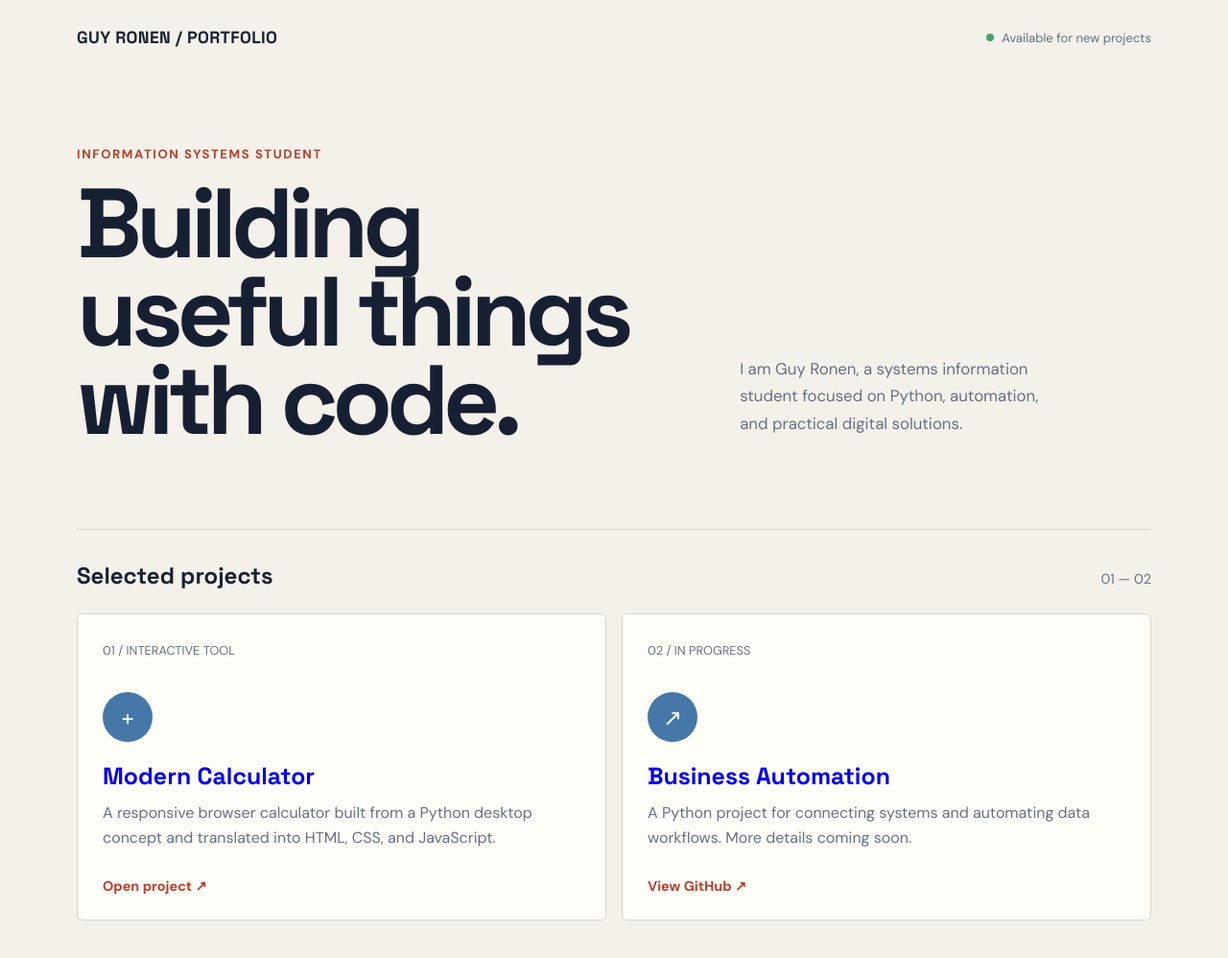
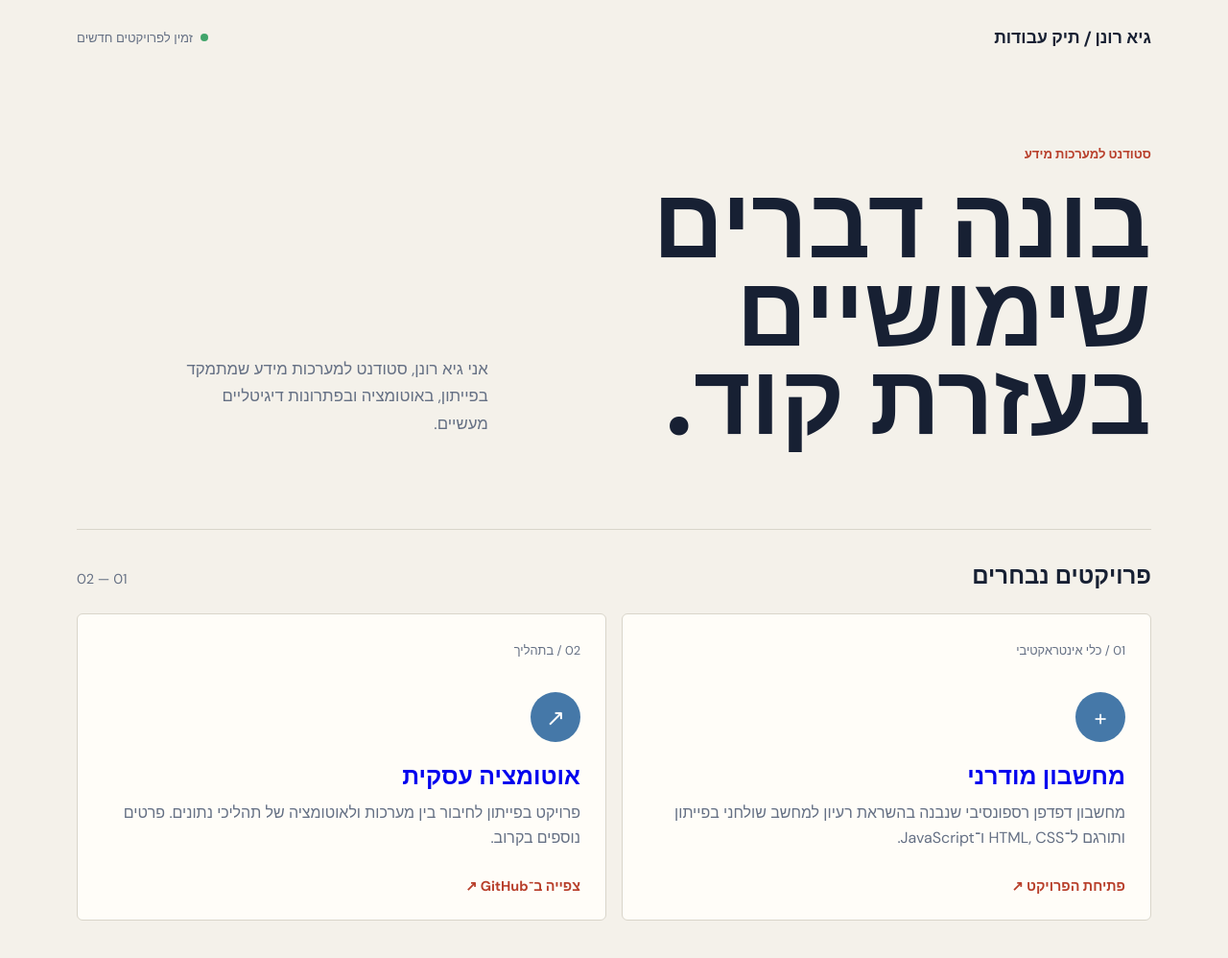
Before and after one commit to guy-ronen/my-website, a plain HTML site: page index.html in a window 1280 px wide. Shown: the whole page at 96% size. Drawn offline with Linux system fonts and the light colour scheme.

Commit message:
Translate portfolio and calculator to Hebrew

```diff
--- a/calculator.css
+++ b/calculator.css
@@ -1,9 +1,9 @@
-@import url('https://fonts.googleapis.com/css2?family=DM+Sans:wght@400;500;700&family=Space+Grotesk:wght@500;600;700&display=swap');
+@import url('https://fonts.googleapis.com/css2?family=DM+Sans:wght@400;500;700&family=Heebo:wght@400;500;700&family=Space+Grotesk:wght@500;600;700&display=swap');
 
 :root {
     color: #f6f4ef;
     background: #182231;
-    font-family: "DM Sans", sans-serif;
+    font-family: "Heebo", "DM Sans", sans-serif;
 }
 
 * { box-sizing: border-box; }
@@ -22,15 +22,15 @@ body {
 
 .back-link {
     color: #aebdca;
-    font-size: .9rem;
+    font-size: .95rem;
     text-decoration: none;
 }
 
 .back-link:hover { color: #f6f4ef; }
 
 .project-intro { max-width: 680px; padding: 74px 0 58px; }
-.eyebrow, .note-label { color: #ff8367; font-size: .78rem; font-weight: 700; letter-spacing: .13em; text-transform: uppercase; }
-.project-intro h1 { margin: 18px 0 16px; font: 600 clamp(3.2rem, 8vw, 6rem) / .92 "Space Grotesk", sans-serif; letter-spacing: -.06em; }
+.eyebrow, .note-label { color: #ff8367; font-size: .84rem; font-weight: 700; letter-spacing: 0; }
+.project-intro h1 { margin: 18px 0 16px; font: 700 clamp(3.2rem, 8vw, 6rem) / .92 "Heebo", sans-serif; letter-spacing: 0; }
 .intro-copy { max-width: 520px; margin: 0; color: #aebdca; font-size: 1.08rem; line-height: 1.65; }
 
 .calculator-layout { display: grid; grid-template-columns: minmax(280px, 360px) 1fr; align-items: start; gap: clamp(38px, 8vw, 120px); }
--- a/index.html
+++ b/index.html
@@ -1,9 +1,9 @@
 <!DOCTYPE html>
-<html lang="en">
+<html lang="he" dir="rtl">
 <head>
     <meta charset="UTF-8">
     <meta name="viewport" content="width=device-width, initial-scale=1.0">
-    <title>Guy Ronen | Portfolio</title>
+    <title>גיא רונן | תיק עבודות</title>
     <link rel="preconnect" href="https://fonts.googleapis.com">
     <link rel="preconnect" href="https://fonts.gstatic.com" crossorigin>
     <link href="https://fonts.googleapis.com/css2?family=DM+Sans:wght@400;500;700&family=Space+Grotesk:wght@500;600;700&display=swap" rel="stylesheet">
@@ -25,7 +25,7 @@
             margin: 0;
             color: var(--ink);
             background: var(--paper);
-            font-family: "DM Sans", sans-serif;
+            font-family: "Heebo", "DM Sans", sans-serif;
         }
 
         .site-shell {
@@ -45,7 +45,7 @@
             font-family: "Space Grotesk", sans-serif;
             font-size: 1.1rem;
             font-weight: 700;
-            letter-spacing: .02em;
+            letter-spacing: 0;
             text-decoration: none;
         }
 
@@ -78,7 +78,7 @@
             color: var(--accent-dark);
             font-size: .82rem;
             font-weight: 700;
-            letter-spacing: .12em;
+            letter-spacing: 0;
             text-transform: uppercase;
         }
 
@@ -88,7 +88,7 @@
             max-width: 780px;
             margin: 0;
             font-size: clamp(3.4rem, 8vw, 7.2rem);
-            letter-spacing: -.06em;
+            letter-spacing: 0;
             line-height: .9;
         }
 
@@ -178,44 +178,44 @@
 <body>
     <div class="site-shell">
         <header>
-            <a class="brand" href="index.html">GUY RONEN / PORTFOLIO</a>
-            <span class="status">Available for new projects</span>
+            <a class="brand" href="index.html">גיא רונן / תיק עבודות</a>
+            <span class="status">זמין לפרויקטים חדשים</span>
         </header>
 
         <main>
             <section class="hero">
                 <div>
-                    <p class="eyebrow">Information systems student</p>
-                    <h1>Building useful things with code.</h1>
+                    <p class="eyebrow">סטודנט למערכות מידע</p>
+                    <h1>בונה דברים שימושיים בעזרת קוד.</h1>
                 </div>
-                <p class="hero-copy">I am Guy Ronen, a systems information student focused on Python, automation, and practical digital solutions.</p>
+                <p class="hero-copy">אני גיא רונן, סטודנט למערכות מידע שמתמקד בפייתון, באוטומציה ובפתרונות דיגיטליים מעשיים.</p>
             </section>
 
             <section class="projects" aria-labelledby="projects-title">
                 <div class="section-heading">
-                    <h2 id="projects-title">Selected projects</h2>
+                    <h2 id="projects-title">פרויקטים נבחרים</h2>
                     <span>01 — 02</span>
                 </div>
 
                 <div class="projects-grid">
                     <a class="project-card" href="calculator.html">
                         <div>
-                            <span class="project-number">01 / INTERACTIVE TOOL</span>
+                            <span class="project-number">01 / כלי אינטראקטיבי</span>
                             <div class="project-icon" aria-hidden="true">+</div>
-                            <h3>Modern Calculator</h3>
-                            <p>A responsive browser calculator built from a Python desktop concept and translated into HTML, CSS, and JavaScript.</p>
+                            <h3>מחשבון מודרני</h3>
+                            <p>מחשבון דפדפן רספונסיבי שנבנה בהשראת רעיון למחשב שולחני בפייתון ותורגם ל־HTML, CSS ו־JavaScript.</p>
                         </div>
-                        <span class="project-link">Open project <span aria-hidden="true">↗</span></span>
+                        <span class="project-link">פתיחת הפרויקט <span aria-hidden="true">↗</span></span>
                     </a>
 
                     <a class="project-card" href="https://github.com/guy-ronen" target="_blank" rel="noreferrer">
                         <div>
-                            <span class="project-number">02 / IN PROGRESS</span>
+                            <span class="project-number">02 / בתהליך</span>
                             <div class="project-icon" aria-hidden="true">↗</div>
-                            <h3>Business Automation</h3>
-                            <p>A Python project for connecting systems and automating data workflows. More details coming soon.</p>
+                            <h3>אוטומציה עסקית</h3>
+                            <p>פרויקט בפייתון לחיבור בין מערכות ולאוטומציה של תהליכי נתונים. פרטים נוספים בקרוב.</p>
                         </div>
-                        <span class="project-link">View GitHub <span aria-hidden="true">↗</span></span>
+                        <span class="project-link">צפייה ב־GitHub <span aria-hidden="true">↗</span></span>
                     </a>
                 </div>
             </section>
```
Also changed, not shown: calculator.html (+15 -15 lines).
